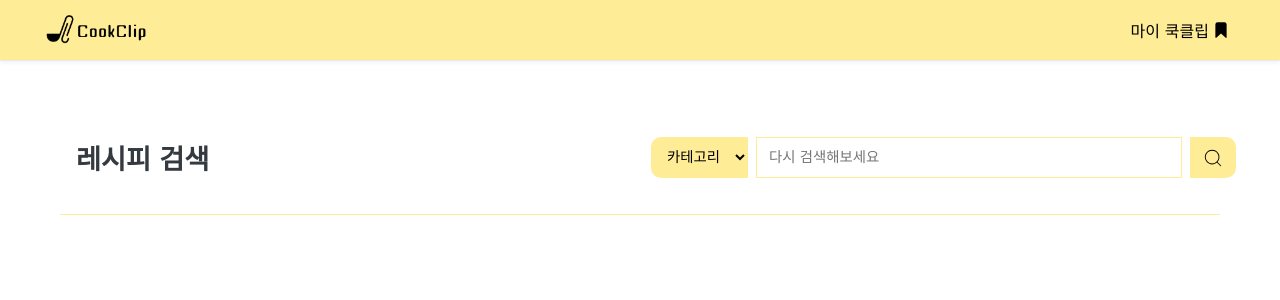
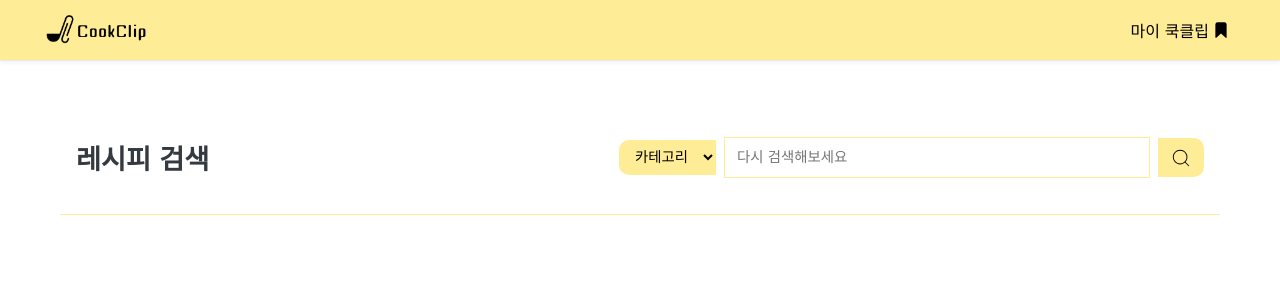
Before and after one commit to cillahh/oss_team_project_react_11, a React (Create React App) app: page /search in a window 1280 px wide. Shown: the top 300 px of the page. Built offline with nearby package versions, Linux system fonts and the light colour scheme; a web font is replaced by a local one.

Commit message:
edit searchControls layout

```diff
--- a/src/components/RecipeCard/RecipeCard.module.css
+++ b/src/components/RecipeCard/RecipeCard.module.css
@@ -98,6 +98,7 @@
   -webkit-box-orient: vertical;
   overflow: hidden;
   line-height: 1.5;
+  line-clamp: 2;
 }
 
 /* 5. 태그 섹션 */
--- a/src/components/Search/SearchBar.module.css
+++ b/src/components/Search/SearchBar.module.css
@@ -1,66 +1,78 @@
-/* src/components/SearchComponent/SearchComponent.module.css */
-
 .searchContainer {
     font-family: 'Jua';
     display: flex;
     align-items: center;
-    justify-content: space-between;
+    justify-content: space-between; /* title은 왼쪽, controls는 오른쪽 */
+
+    /* 1. [수정] 화면이 작아질 때 줄바꿈(wrap) 허용 */
+    flex-wrap: wrap;
+
+    /* 2. [수정] title과 controls 사이의 '최소 간격'이자 '줄바꿈 시 상하 간격' */
+    gap: 20px;
+
+    /* 3. [추가] padding이 width: 100% 안쪽으로 계산되도록 하여 튀어나감 방지 */
+    box-sizing: border-box;
 
     width: 100%;
     padding: 16px;
     margin-bottom: 20px;
-    /* 검색창과 하단 컨텐츠(그리드) 사이 여백 */
 }
 
-/* 1. 타이틀 스타일 */
 .title {
     font-family: 'Do Hyeon';
     font-size: 1.7rem;
     font-weight: 600;
     margin: 0;
-    /* 기본 마진 제거 */
     color: #343a40;
     white-space: nowrap;
-    /* 줄바꿈 방지 */
+
+    /* 4. [추가] title이 줄어들지 않게 하여 controls가 먼저 줄바꿈되도록 함 */
+    flex-shrink: 0;
 }
 
 .searchControls {
     display: flex;
-    align-items: right;
+    align-items: center; /* 5. [수정] 'right'는 잘못된 값, 'center'로 변경 */
     gap: 8px;
-    /* 컨트롤 요소들 사이의 간격 */
+
+    /* 6. [추가] 남는 공간을 차지하며 오른쪽 정렬을 유지 */
+    flex-grow: 1;
+    justify-content: flex-end; /* 컨트롤 내부 아이템들을 오른쪽으로 정렬 */
+
+    /* 7. [추가] 컨트롤 그룹의 최소 너비 (이보다 작아지면 줄바꿈 시도) */
+    min-width: 300px;
 }
 
-/* 2. 필터(select) 스타일 */
 .filterSelect {
-    font : inherit;
+    font: inherit;
     padding: 9px 12px;
     font-size: 0.9rem;
     border: 0px solid #ced4da;
     border-top-left-radius: 10px;
     border-bottom-left-radius: 10px;
     background-color: #FFEC97;
+    cursor: pointer; /* 8. [추가] 클릭 가능함을 표시 */
 }
 
-/* 3. 검색어 입력(input) 스타일 */
 .searchInput {
     font-family: 'Jua';
-    width: 400px;
+
+    /* 9. [수정] 고정 400px 대신, 유연하게 작동하도록 변경 */
+    flex-grow: 1; /* controls 그룹 내에서 남는 공간 모두 차지 */
+    min-width: 150px; /* 너무 작아지지 않게 최소 너비 설정 */
+    max-width: 400px; /* 하지만 400px보다 커지지는 않게 설정 */
+
     padding: 10px 12px;
     font-size: 0.9rem;
     border: 1px solid #FFEC97;
 }
 
-/* 4. 검색 버튼 스타일 */
 .searchButton {
     display: flex;
-    /* 아이콘 중앙 정렬용 */
     align-items: center;
     justify-content: center;
-
     padding: 8.5px 12px;
     background-color: #FFEC97;
-    /* 헤더 버튼과 통일 */
     color: black;
     border: none;
     border-top-right-radius: 10px;
@@ -69,10 +81,7 @@
     transition: background-color 0.2s ease;
 }
 
-.searchButton:hover {
-    background-color: #F7D840;
-}
-
+.searchButton:hover,
 .filterSelect:hover {
     background-color: #F7D840;
 }
```
